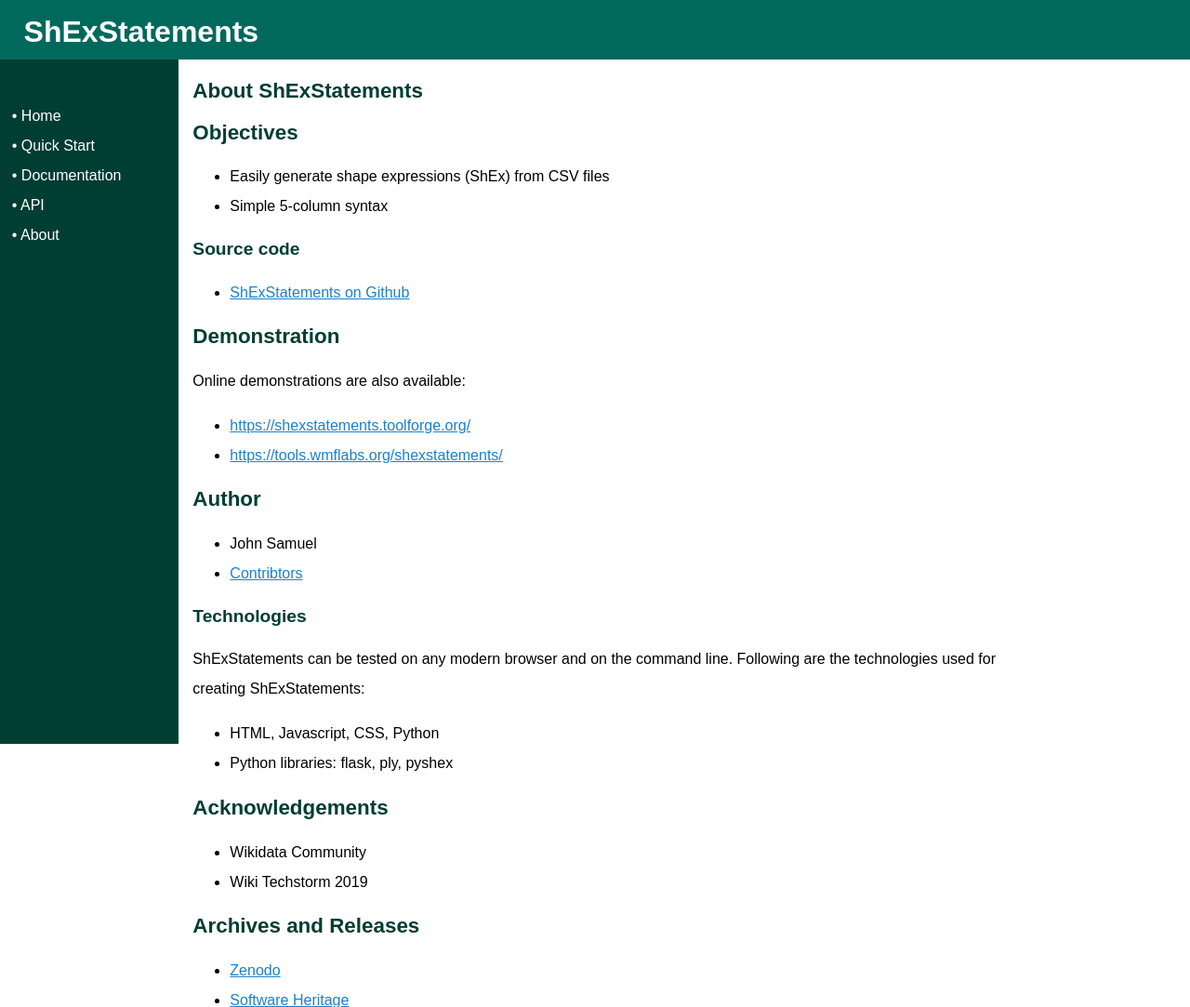
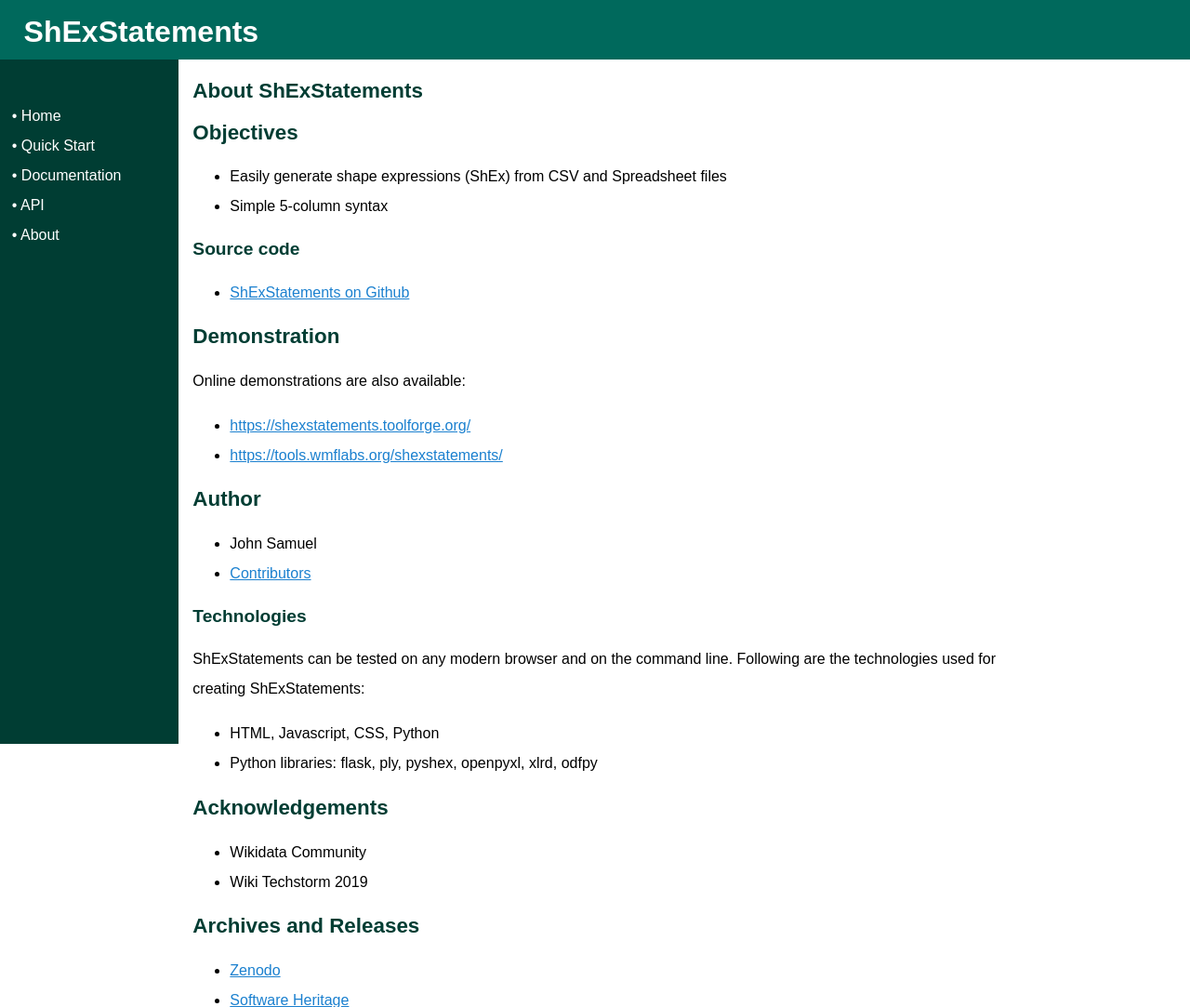
Before and after one commit to johnsamuelwrites/ShExStatements, a Flask app: page /about in a window 1280 px wide. Shown: the top 1083 px of the page at 93% size. Run offline with Flask 2, Linux system fonts and the light colour scheme.

Commit message:
Update documentation on spreadsheet support

```diff
--- a/shexstatements/templates/about.html
+++ b/shexstatements/templates/about.html
@@ -6,7 +6,7 @@
 
         <h2>Objectives</h2>
         <ul>
-        <li>Easily generate shape expressions (ShEx) from CSV files </li>
+        <li>Easily generate shape expressions (ShEx) from CSV and Spreadsheet files </li>
         <li>Simple 5-column syntax</li>
         </ul>
         <h3>Source code</h3>
@@ -23,7 +23,7 @@
         <h2>Author</h2>
         <ul>
           <li>John Samuel</li>
-          <li><a href="https://github.com/johnsamuelwrites/ShExStatements/graphs/contributors">Contribtors</a></li>
+          <li><a href="https://github.com/johnsamuelwrites/ShExStatements/graphs/contributors">Contributors</a></li>
         </ul>
         <h3>Technologies</h3>
         <p>ShExStatements can be tested on any modern browser and on the command line.
@@ -31,7 +31,7 @@
         </p>
         <ul>
          <li>HTML, Javascript, CSS, Python</li>
-         <li>Python libraries: flask, ply, pyshex</li>
+	 <li>Python libraries: flask, ply, pyshex, openpyxl, xlrd, odfpy</li>
         </ul>
 
         <h2>Acknowledgements</h2>
--- a/shexstatements/templates/docs.html
+++ b/shexstatements/templates/docs.html
@@ -4,12 +4,12 @@
 <div class="section">
 <h2>ShExStatements: Documentation</h2>
 
-<p>ShExStatements allows users to generate shape expressions from simple CSV statements or files. <code>shexstatements</code> can be used from the command line or can be accessed from a browser.</p>
+<p>ShExStatements allows users to generate shape expressions from simple CSV statements, CSV and Spreadsheet files. <code>shexstatements</code> can be used from the command line or can be accessed from a browser.</p>
 
 <h2>Objectives</h2>
 
 <ul>
-<li>Easily generate shape expressions (ShEx) from CSV files </li>
+<li>Easily generate shape expressions (ShEx) from CSV and Spreadsheet files </li>
 <li>Simple syntax, with 5 columns
 <ul>
 <li>Node name</li>
```
Also changed, not shown: README.md.
